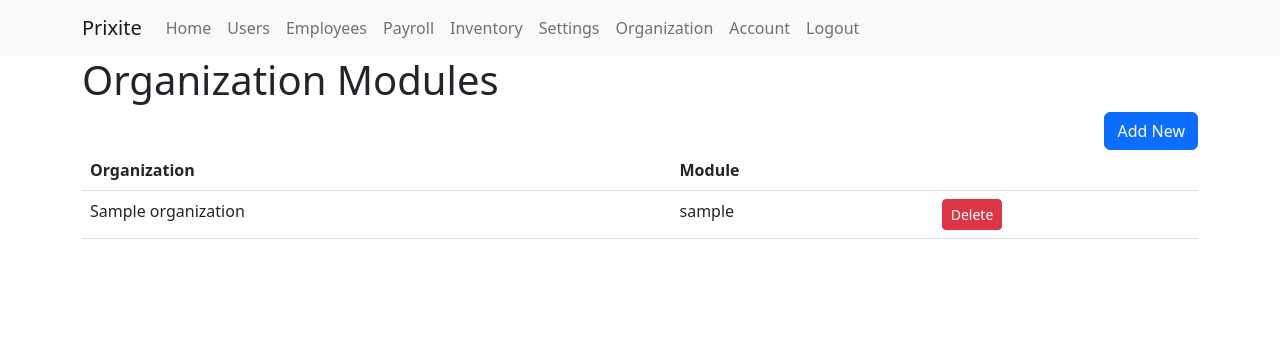
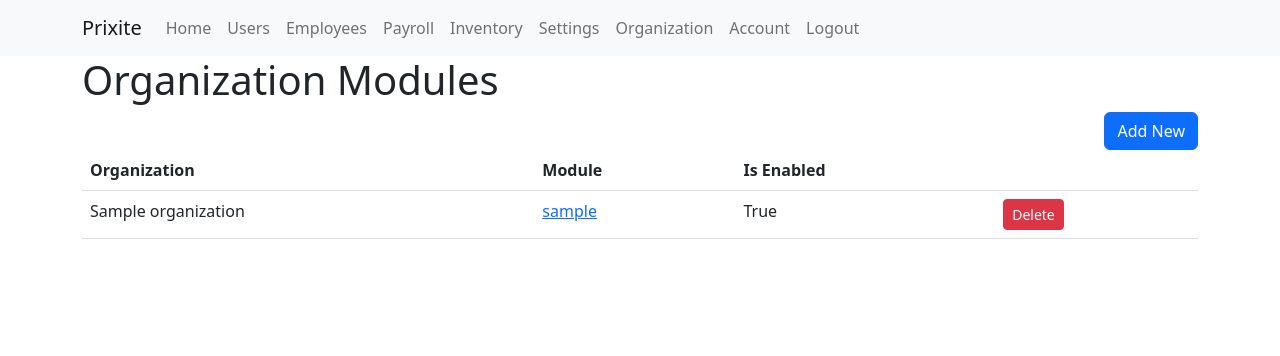
Before and after one commit to prixite/saas-erp, a Django app: page /organizations/modules/ in a window 1280 px wide. Shown: the top 356 px of the page. Run offline with Django 4.2, Linux system fonts and the light colour scheme; a user stored in the database is signed in; tables that the repository leaves empty hold one stand-in row (values such as "Sample post").

Commit message:
Add update organization module

```diff
--- a/app/templates/app/html/organization_modules.html
+++ b/app/templates/app/html/organization_modules.html
@@ -12,6 +12,7 @@
     <tr>
       <th scope="col">Organization</th>
       <th scope="col">Module</th>
+      <th scope="col">Is Enabled</th>
       <th scope="col"></th>
     </tr>
   </thead>
@@ -19,7 +20,8 @@
     {% for item in object_list %}
     <tr>
       <td>{{ item.organization }}</td>
-      <td>{{ item.module }}</td>
+      <td><a href="{% url 'html:organizations-modules-update' item.pk %}">{{ item.module }}</a></td>
+      <td>{{ item.is_enabled }}</td>
       <td><a class="btn btn-danger btn-sm" href="{% url "html:organizations-modules-delete" item.id %}">Delete</a></td>
     </tr>
     {% endfor %}
--- a/app/urls/html.py
+++ b/app/urls/html.py
@@ -67,6 +67,11 @@ urlpatterns = [
         name="organizations-modules-add",
     ),
     path(
+        "organizations/modules/<int:pk>/",
+        views.UpdateOrganizationModule.as_view(),
+        name="organizations-modules-update",
+    ),
+    path(
         "organizations/modules/<int:pk>/delete/",
         views.DeleteOrganizationModule.as_view(),
         name="organizations-modules-delete",
--- a/app/views/html.py
+++ b/app/views/html.py
@@ -20,6 +20,11 @@ class PrivateViewMixin(LoginRequiredMixin):
         if request.user.is_superuser and self.allow_superuser:
             return super().dispatch(request, *args, **kwargs)
 
+        print(request.user.organization)
+        print(request.user.organization_modules)
+        print(request.user.member_modules)
+        print(request.user.admin_modules)
+        print(request.user.owner_modules)
         if self.module in [x.slug for x in request.user.member_modules]:
             if self.module in [x.slug for x in request.user.admin_modules]:
                 request.user.is_module_admin = True
@@ -239,7 +244,15 @@ class OrganizationModules(PrivateViewMixin, ListView):
 
 class CreateOrganizationModule(PrivateViewMixin, CreateView):
     model = models.OrganizationModule
-    fields = ["organization", "module"]
+    fields = ["organization", "module", "is_enabled"]
+    template_name = "app/html/organization_module_form.html"
+    success_url = reverse_lazy("html:organizations-modules")
+    allow_superuser = True
+
+
+class UpdateOrganizationModule(PrivateViewMixin, UpdateView):
+    model = models.OrganizationModule
+    fields = ["organization", "module", "is_enabled"]
     template_name = "app/html/organization_module_form.html"
     success_url = reverse_lazy("html:organizations-modules")
     allow_superuser = True
```
